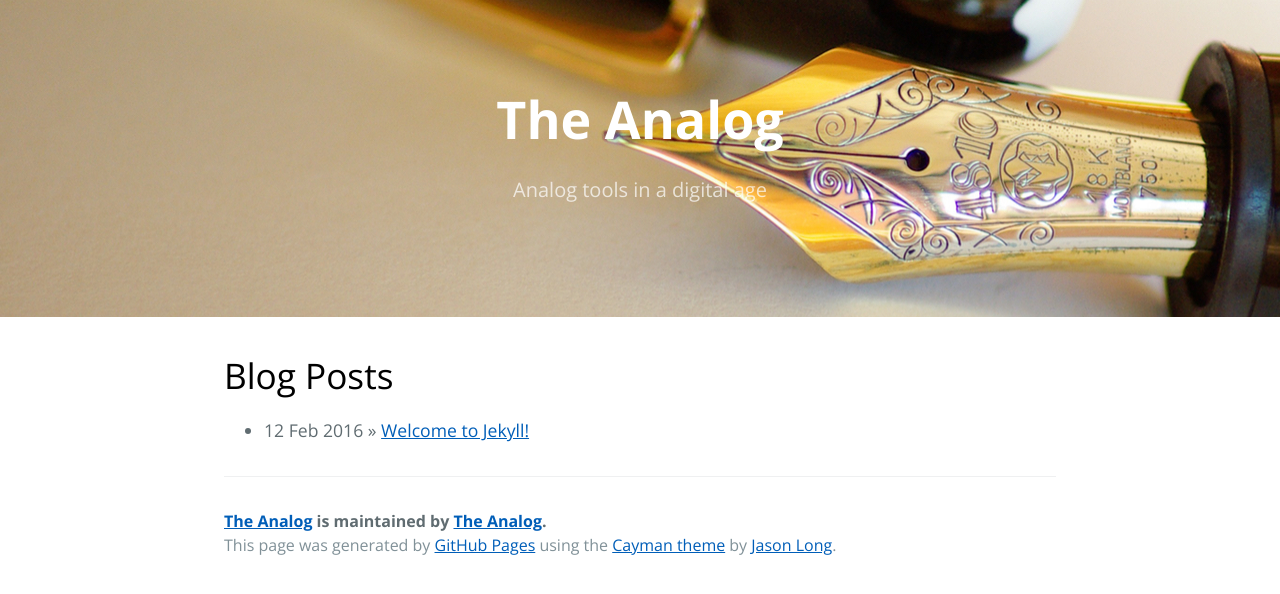
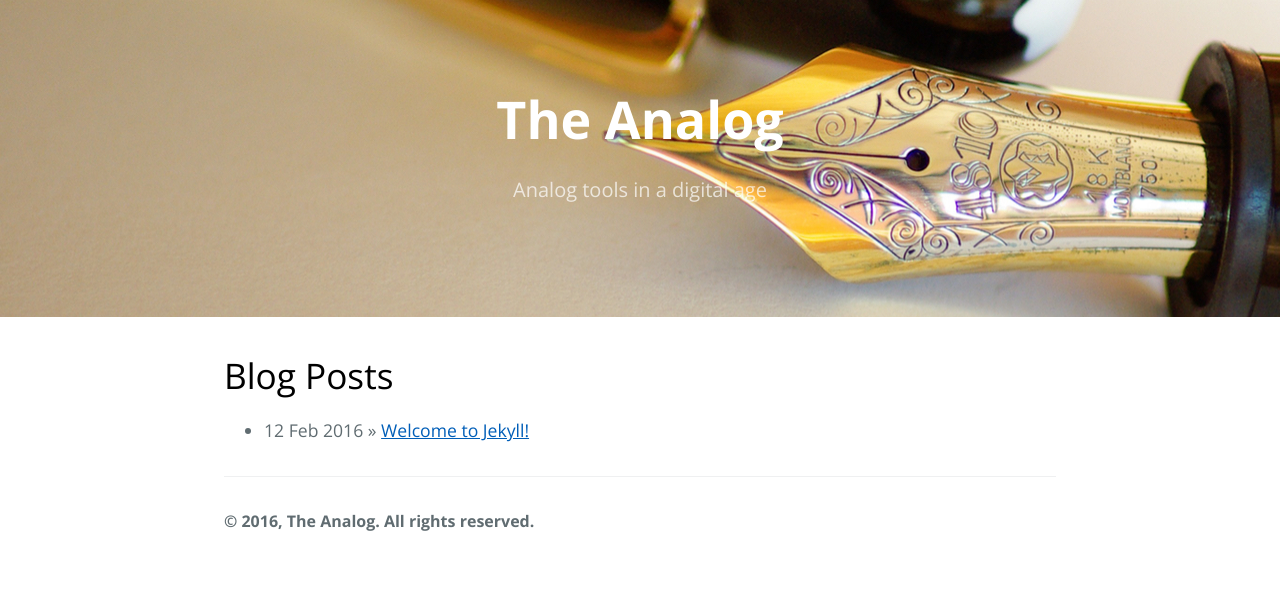
Before and after one commit to maj8614/golana2, a Jekyll site: the page built from index.html, in a window 1280 px wide. Shown: the top 594 px of the page. Built offline with Jekyll 4.4.1, drawn with Linux system fonts in a browser that asks for light colours; the list of posts is cut into pages by our own code.

Commit message:
footer update

```diff
--- a/_includes/page-footer.html
+++ b/_includes/page-footer.html
@@ -1,4 +1,4 @@
 <footer class="site-footer">
-  <span class="site-footer-owner"><a href="{{ site.url }}">{{ site.title }}</a> is maintained by <a href="{{ site.author.url }}">{{ site.author.name }}</a>.</span>
-  <span class="site-footer-credits">This page was generated by <a href="https://pages.github.com">GitHub Pages</a> using the <a href="https://github.com/pietromenna/jekyll-cayman-theme">Cayman theme</a> by <a href="http://github.com/jasonlong">Jason Long</a>.</span>
+  <span class="site-footer-owner">&copy; 2016, The Analog. All rights reserved.</span>
+
 </footer>
```
